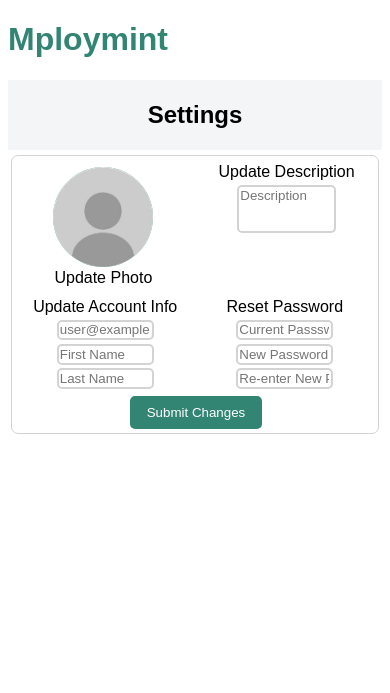
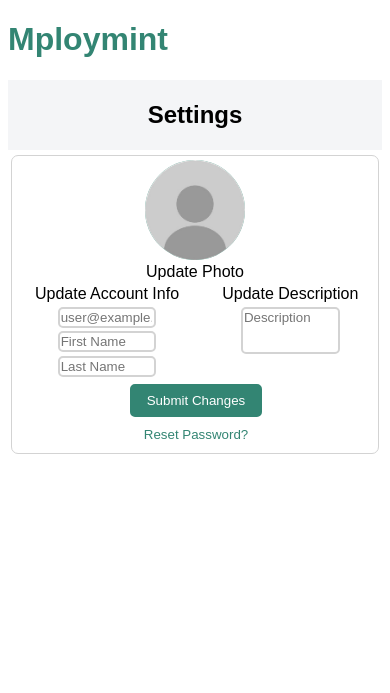
Before and after one commit to aaan-gelina/Mploymint, a PHP site: page /settings.html in a window 390 px wide. Shown: the top 693 px of the page. Run offline with PHP 8.4, Linux system fonts and the light colour scheme; some libraries are stand-ins or nearby versions.

Commit message:
Updated page for better usability

```diff
--- a/css/settings.css
+++ b/css/settings.css
@@ -29,20 +29,13 @@ a:hover {
     text-align: center;
     font-family: Arial, Helvetica, sans-serif;
 }
-.extras-container {
-    display: flex;
-    margin-top: 2%;
-}
-.extras-container div {
-    width: 50%;
-}
 .image {
     width: 100px !important;
     height: 100px !important;
     background-color: #338573;
     border-radius: 100%;
     margin : 1% auto;
-    margin-top: 2%;
+    margin-top: 1%;
     overflow: hidden;
 }
 img {
@@ -53,14 +46,25 @@ img {
 #desc {
     padding-bottom: 15% !important;
 }
+.update-container {
+    width: 100%;
+}
 .form-container {
     padding: 1%;
     display: flex;
+    width: 100%;
 }
 .form-container div {
-    width: 50%;
+    width: 100%;
     padding: 0px;
     margin: 0px;
+    text-align: center;
+}
+.reset-container {
+    text-align: center;
+}
+.button-container {
+    text-align: center;
 }
 input {
     display: block;
@@ -75,7 +79,7 @@ input {
 input:hover {
     border: 2px solid#338573;
 }
-.submit {
+.submit, .button {
     background-color: #338573;
     border: 2px solid #338573;
     color:white;
@@ -85,9 +89,19 @@ input:hover {
     padding: 7px 15px 7px 15px;
     margin-bottom: 1%;
 }
-.submit:hover {
+.submit:hover, .button:hover {
     background-color: white;
     color: #338573;
+}
+.resetbutton {
+    background-color: transparent;
+    border: none;
+    color:#338573;
+    font-family: Arial, Helvetica, sans-serif;
+    margin-top: 0%;
+}
+.resetbutton:hover {
+    text-decoration: underline;
 }
 .footer {
     background-color: #338573;
@@ -96,7 +110,7 @@ input:hover {
     left: 0px;
     padding: 0.75%;
     margin-top: 1%;
-    position: absolute;
+    position: fixed;
 }
 
 @media (max-width: 767px) {
@@ -131,16 +145,13 @@ input:hover {
         text-align: center;
         font-family: Arial, Helvetica, sans-serif;
     }
-    .image-container {
-        padding-bottom: 2%;
-    }
     .image {
         width: 100px !important;
         height: 100px !important;
         background-color: #338573;
         border-radius: 100%;
         margin : 1% auto;
-        margin-top: 2%;
+        margin-top: 1%;
         overflow: hidden;
     }
     img {
@@ -150,6 +161,25 @@ input:hover {
     }
     #desc {
         padding-bottom: 15% !important;
+    }
+    .update-container {
+        width: 100%;
+    }
+    .form-container {
+        padding-top: 1%;
+        width: 100%;
+    }
+    .form-container div {
+        width: 100%;
+        padding: 0px;
+        margin: 0px;
+        text-align: center;
+    }
+    .reset-container {
+        text-align: center;
+    }
+    .button-container {
+        text-align: center;
     }
     input {
         display: block;
@@ -164,7 +194,7 @@ input:hover {
     input:hover {
         border: 2px solid#338573;
     }
-    .submit {
+    .submit, .button {
         background-color: #338573;
         border: 2px solid #338573;
         color:white;
@@ -174,9 +204,19 @@ input:hover {
         padding: 7px 15px 7px 15px;
         margin-bottom: 1%;
     }
-    .submit:hover {
+    .submit:hover, .button:hover {
         background-color: white;
         color: #338573;
+    }
+    .resetbutton {
+        background-color: transparent;
+        border: none;
+        color:#338573;
+        font-family: Arial, Helvetica, sans-serif;
+        margin-top: 0%;
+    }
+    .resetbutton:hover {
+        text-decoration: underline;
     }
     .footer {
         background-color: #338573;
--- /dev/null
+++ b/js/settings.js
@@ -0,0 +1,23 @@
+$(document).ready(function () {
+    let $resetbutton = $('.resetbutton');
+    let $resetform = $('.resetform-container');
+    let $updateform = $('.update-container');
+    let $updatephoto = $('.updatephoto')
+    let $cancelbutton =$('.cancel')
+
+    $resetform.hide();
+
+    $resetbutton.click(function() {
+        $resetbutton.hide();
+        $updateform.hide();
+        $updatephoto.hide();
+        $resetform.show();
+    });
+
+    $cancelbutton.click(function() {
+        $resetbutton.show();
+        $updateform.show();
+        $updatephoto.show();
+        $resetform.hide();
+    });
+  });
--- a/settings.html
+++ b/settings.html
@@ -16,20 +16,15 @@
             <h2 class="page-heading">Settings</h2>
         </div>
         <div class="container">
-            <div class="extras-container">
             <div class="image-container">
                 <div class="image">
                     <img src="./img/profile.jpg" alt="profile photo">
                 </div>
-                    <label><a>Update Photo</a></label>
+                <label class="updatephoto"><a>Update Photo</a></label>
             </div>
-                <div class="desc-container">
-                    <label>Update Description</label>
-                    <input id="desc" title="description" type="text" placeholder="Description"/>
-                </div>
-            </div>
+            <div class="update-container">
+                <form class="update-settings">
                     <div class="form-container">
-                <form class="update-settings"></form>
                         <div>
                             <label>Update Account Info</label>
                             <input title="email" type="email" placeholder="user@example.com"/>
@@ -37,21 +32,33 @@
                             <input title="lastname" type="text" placeholder="Last Name"/>
                         </div>
                         <div>
+                            <label>Update Description</label>
+                            <input id="desc" title="description" type="text" placeholder="Description"/>
+                        </div>
+                    </div>
+                </form>
+                <button type="submit" class="submit">Submit Changes</button>
+            </div>
+            <div class="reset-container">
+                <button class="button resetbutton">Reset Password?</button>
+                <div class="resetform-container">
+                    <form class="reset">
                         <label>Reset Password</label>
                         <input title="pass" type="password" placeholder="Current Passsword"/>
                         <input title="newpass" type="password" placeholder="New Password"/>
                         <input title="confirmpass" type="password" placeholder="Re-enter New Password"/>
+                    </form>
+                    <div class="button-container">
+                        <button class="button cancel">Cancel</button>
+                        <button type="submit" class="submit">Reset Password</button>
                     </div>
-                </form>
                 </div>
-            <div class="button-container">
-                <button type="submit" class="submit">Submit Changes</button>
             </div>
         </div>
     </main>
     <div class="footer">
       <br>
     </div>
-    <script src="./js/admin.js"></script>
+    <script src="./js/settings.js"></script>
   </body>
 </html>
```
Lines whose indentation alone changed are shown as unchanged.
